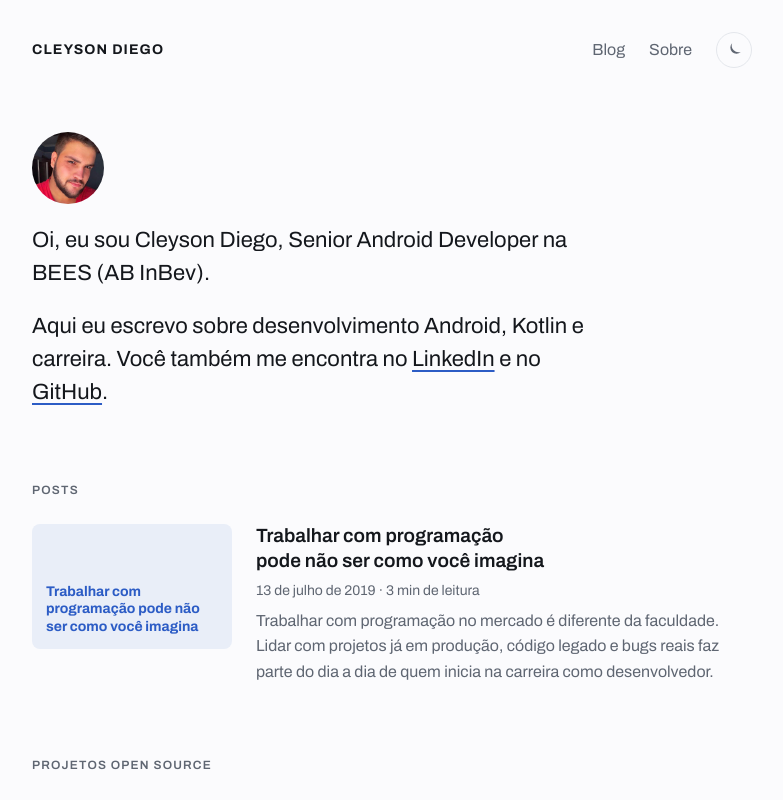
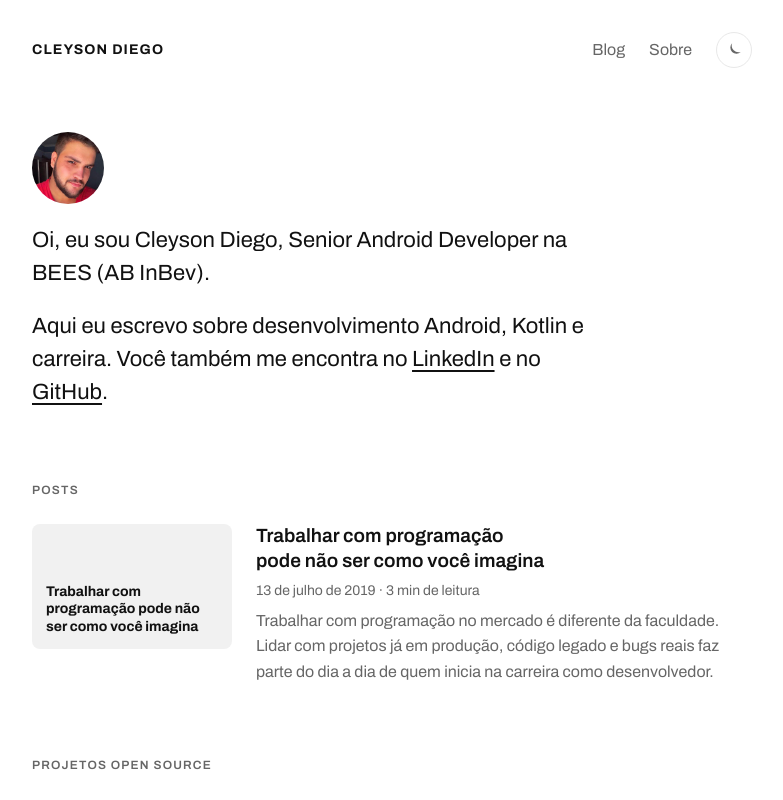
Before and after one commit to cleysondiego/cleyson.com.br, a Next.js app: page / in a window 1280 px wide. Shown: the top 800 px of the page, without its empty margins (248-1031 px from the left). Built offline with nearby package versions, Linux system fonts and the light colour scheme.

Commit message:
Troca a paleta para neutra
Branco e preto puros, com links sublinhados na cor do texto.

Co-Authored-By: Claude Opus 5.5 <noreply@anthropic.com>
Claude-Session: https://claude.ai/code/session_01PL6zdrt33kDHKW2aXZcDET

```diff
--- a/src/styles/global.scss
+++ b/src/styles/global.scss
@@ -1,28 +1,28 @@
 // Tokens de cor. O tema claro fica em :root; o escuro vale pelo sistema
 // (prefers-color-scheme) ou pela escolha manual salva em data-theme.
 :root {
-  --bg: #fbfbfd;
-  --fg: #14171c;
-  --muted: #5f6672;
-  --line: #e4e7ec;
-  --accent: #2c5cc5;
-  --thumb: #e9eef8;
-  --code-bg: #eef1f6;
-  --pre-bg: #151b26;
-  --pre-fg: #e6e9ef;
+  --bg: #ffffff;
+  --fg: #111111;
+  --muted: #666666;
+  --line: #e8e8e8;
+  --accent: #111111;
+  --thumb: #f1f1f1;
+  --code-bg: #f3f3f3;
+  --pre-bg: #161616;
+  --pre-fg: #ededed;
   color-scheme: light;
 }
 
 @mixin dark-tokens {
-  --bg: #0e1117;
-  --fg: #e6e9ef;
-  --muted: #9aa3b2;
-  --line: #232a35;
-  --accent: #8ab4ff;
-  --thumb: #172033;
-  --code-bg: #172033;
-  --pre-bg: #090c11;
-  --pre-fg: #e6e9ef;
+  --bg: #111111;
+  --fg: #ededed;
+  --muted: #9a9a9a;
+  --line: #262626;
+  --accent: #ededed;
+  --thumb: #1c1c1c;
+  --code-bg: #1c1c1c;
+  --pre-bg: #0a0a0a;
+  --pre-fg: #ededed;
   color-scheme: dark;
 }
 
```
